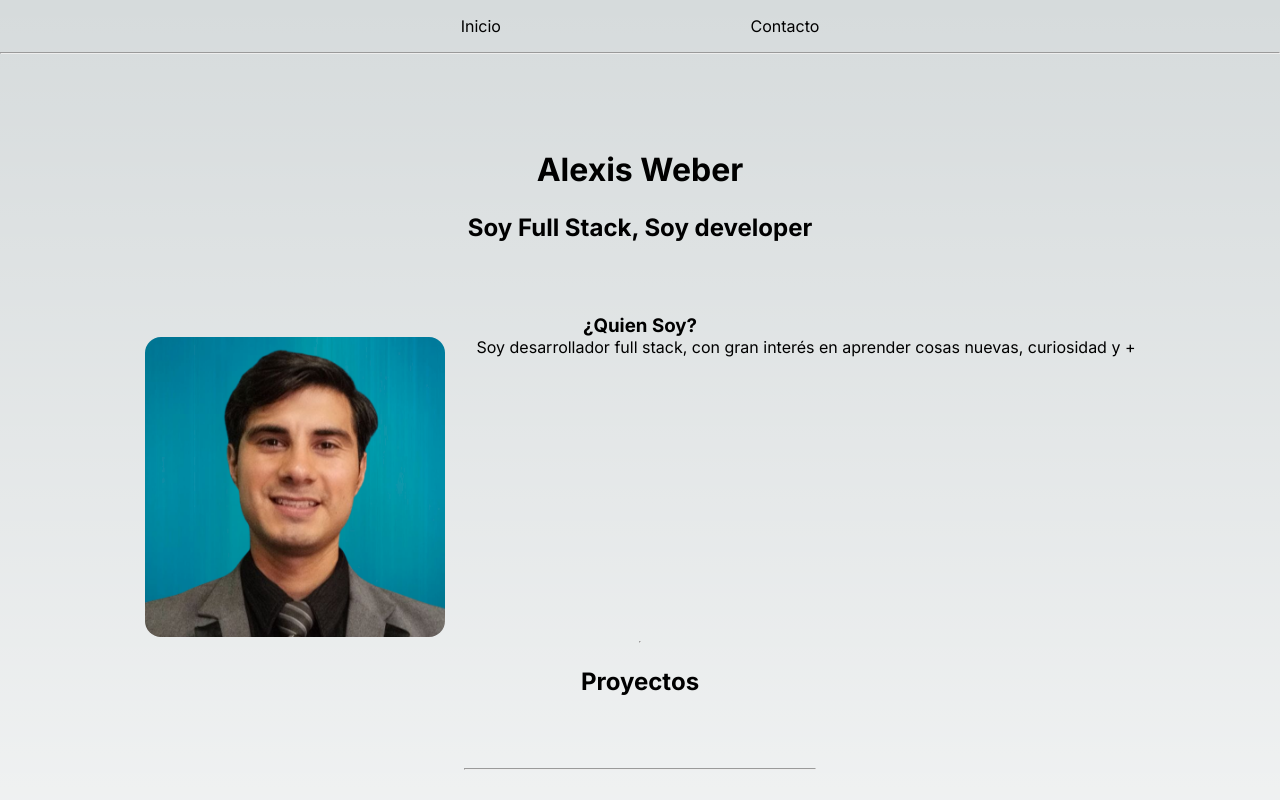
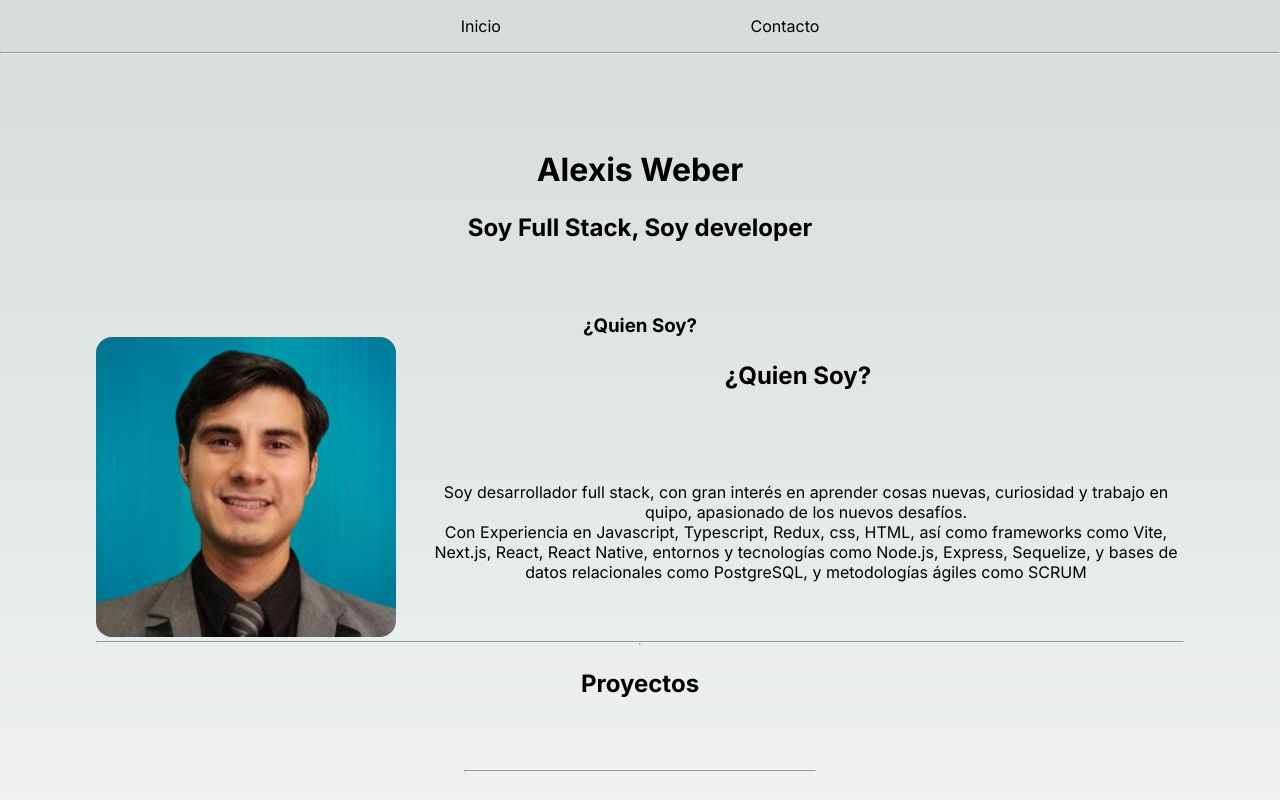
Before and after one commit to AlexisWeber98/Portfolio, a Next.js app: page / in a window 1280 px wide. Shown: the top 800 px of the page. Built offline with nearby package versions, Linux system fonts and the light colour scheme.

Commit message:
change title

```diff
--- a/app/components/About/About.tsx
+++ b/app/components/About/About.tsx
@@ -3,22 +3,33 @@ import Ale from "../../assets/Ale.png";
 import styles from "./About.module.css";
 export default function About() {
   return (
-    <main className={styles.container}>
+    <main>
+      <div className={styles.container}>
         <div className={styles.photo}>
           <Image
             src={Ale}
             alt="Alexis Weber"
             width={300}
             height={300}
-          style={{ borderRadius: "1em"}}
+            style={{ borderRadius: "1em" }}
           />
         </div>
         <article className={styles.article}>
-      <p className={styles.description}>Soy desarrollador full stack, con gran interés en aprender cosas nuevas, curiosidad y +</p>
+          <h2 className="title">¿Quien Soy?</h2>
+          <br />
+
+          <p className={styles.description}>
+            Soy desarrollador full stack, con gran interés en aprender cosas
+            nuevas, curiosidad y trabajo en quipo, apasionado de los nuevos
+            desafíos. <br />
+            Con Experiencia en Javascript, Typescript, Redux, css, HTML, así
+            como frameworks como Vite, Next.js, React, React Native, entornos y
+            tecnologías como Node.js, Express, Sequelize, y bases de datos
+            relacionales como PostgreSQL, y metodologías ágiles como SCRUM
+          </p>
         </article>
-
-
-
+      </div>
+      <hr />
     </main>
   );
 }
```
Lines whose indentation alone changed are shown as unchanged.
